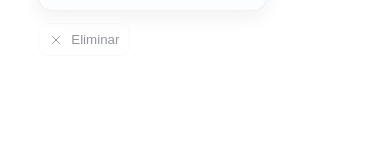
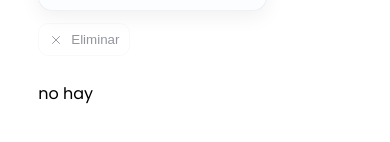
Before and after one commit to andres10sa/mejitest, a React (Vite) app: page / in a window 390 px wide. Shown: the part 316-458 px from the top of the page. Built offline with nearby package versions, Linux system fonts and the light colour scheme.

Commit message:
Add functionality to mobile

```diff
--- a/src/components/bot/Bot.jsx
+++ b/src/components/bot/Bot.jsx
@@ -577,7 +577,7 @@ export const Bot = () => {
       >
         {response ? <Audio text={response} /> : null}
         <br />
-        {response}
+        {response ? "si hay" : "no hay"}
       </div>
     </div>
   );
```
